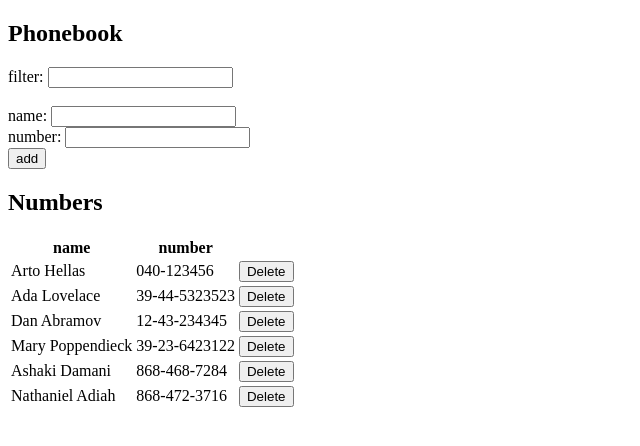
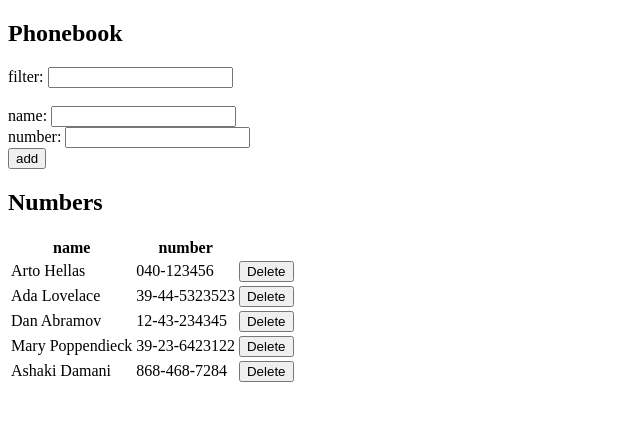
Before and after one commit to adiah-fullstack-open/part2, a React (Create React App) app in the folder phonebook/: page / in a window 1280 px wide. Shown: the top 446 px of the page, without its empty margins (0-640 px from the left). Built offline with nearby package versions, Linux system fonts and the light colour scheme; data requests are answered from the project's data file.

Commit message:
Handle the error if person has been deleted from server

```diff
--- a/phonebook/db.json
+++ b/phonebook/db.json
@@ -24,11 +24,6 @@
       "name": "Ashaki Damani",
       "number": "868-468-7284",
       "id": 7
-    },
-    {
-      "name": "Nathaniel Adiah",
-      "number": "868-472-3716",
-      "id": 8
     }
   ]
 }
--- a/phonebook/src/App.js
+++ b/phonebook/src/App.js
@@ -70,7 +70,14 @@ const App = () => {
             );
             setNewName("");
             setNewNumber("");
-          });
+          })
+          .catch((error) =>
+            showNotification(
+              `${person.name}'s information has already been removed from the server`,
+              "error"
+            )
+          );
+        setPersons(persons.filter((p) => p.id !== person.id));
         return;
       } else {
         return;
```
